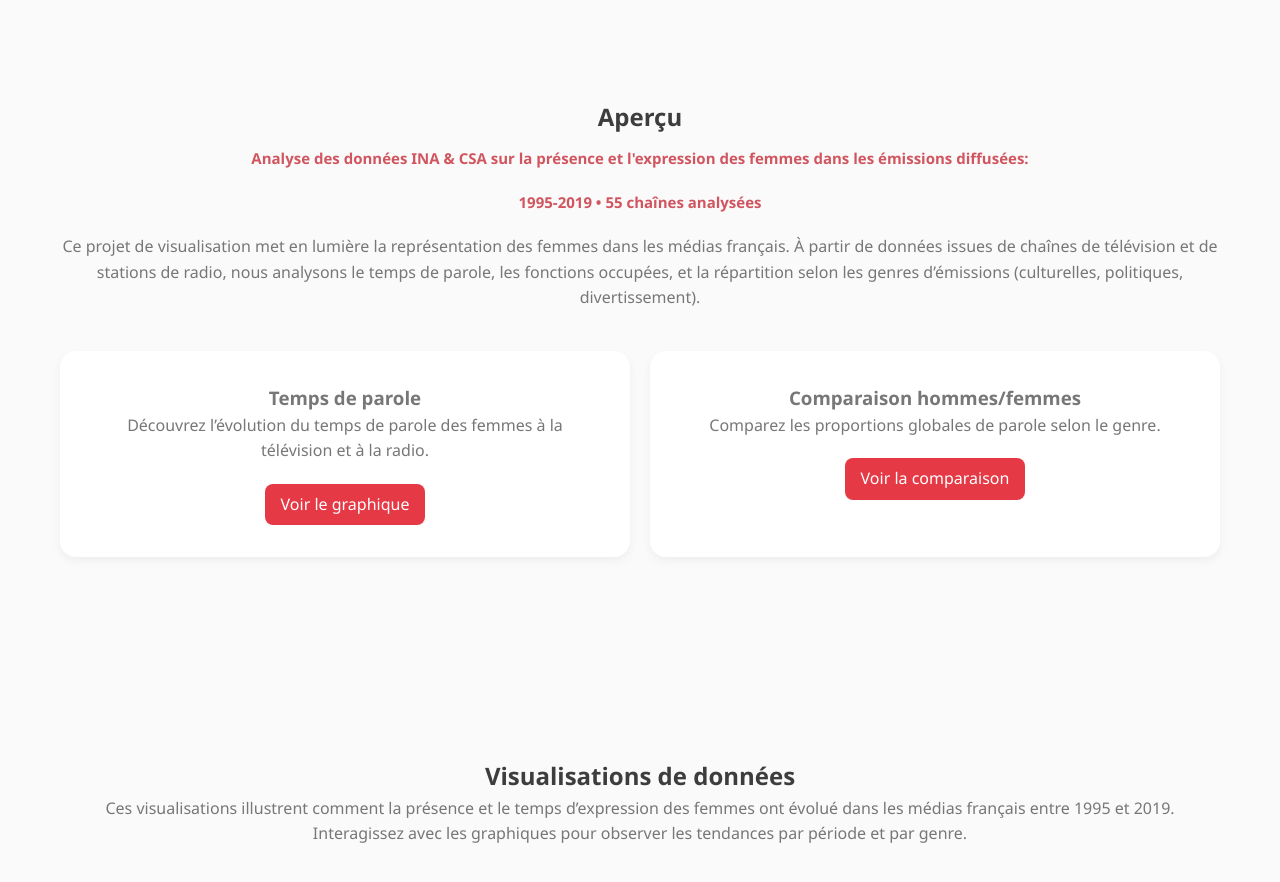
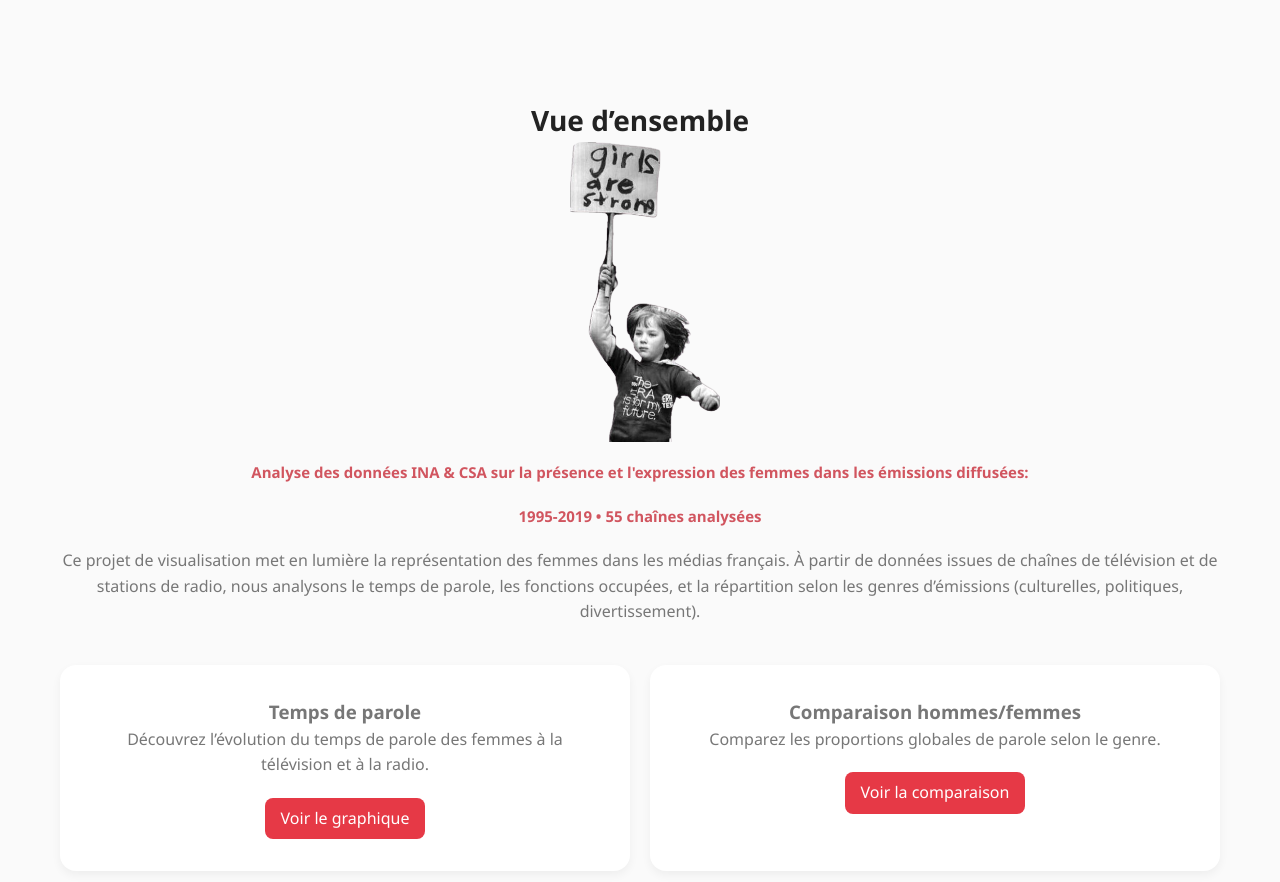
Before and after one commit to Anano777/sae303, a plain HTML site: page index.html in a window 1280 px wide. Shown: the part 890-1772 px from the top of the page. Drawn offline with nearby package versions, Linux system fonts and the light colour scheme; a script that the page names is missing.

Commit message:
almost final version

```diff
--- a/index.html
+++ b/index.html
@@ -36,7 +36,8 @@
     </section>
 
     <section id="apercu" class="section">
-      <h2>Aperçu</h2>
+      <h1 class="apercu-title">Vue d’ensemble</h1>
+       <img src="images/image1.png" alt="picture" class="apercu-image">
       <p class="subtitle">Analyse des données INA & CSA sur la présence et l'expression des femmes dans les émissions diffusées:</p>
       <p class ="subtitle"> 1995-2019 • 55 chaînes analysées</p>
       <p>Ce projet de visualisation met en lumière la représentation des femmes dans les médias français. À partir de données issues de chaînes de télévision et de stations de radio, nous analysons le temps de parole, les fonctions occupées, et la répartition selon les genres d’émissions (culturelles, politiques, divertissement).</p>
--- a/scss/styles.scss
+++ b/scss/styles.scss
@@ -36,6 +36,33 @@ font-size:24px;
   font-weight: 700;
   font-size: 15px;
 }
+
+
+.apercu-header {
+  display: flex;
+  align-items: center;
+  justify-content: flex-start;
+
+  margin-bottom: 30px;
+}
+
+
+#apercu .apercu-image {
+  height: 300px;
+  width: auto;
+  max-width: 150px;
+  border-radius: 12px;
+  margin-left: 10px;
+}
+
+
+.apercu-title {
+  font-size: 28px;
+  margin: 0;
+}
+
+
+
 section h3 {
   font-weight: 600;
 }
```
Also changed, not shown: css/styles.css, images/image1.png (added), 1 other file.
